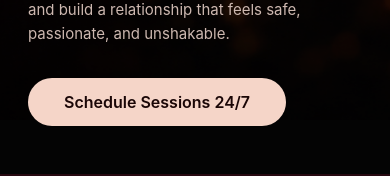
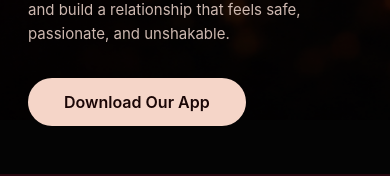
Before and after one commit to TyAkgayev/BuiltOnIntimacy, a React Native app: screen / in a window 390 px wide. Shown: the part 655-831 px from the top of the page. Built offline with nearby package versions, Linux system fonts and the light colour scheme; a web font is replaced by a local one.

Commit message:
Flip hero CTA button between Schedule Sessions 24/7 and Download Our App
Collapses scaleY to 0, swaps text, then expands back — every 3.5 s.
Both desktop and mobile hero buttons animate in sync.

Co-Authored-By: Claude Sonnet 4.6 <noreply@anthropic.com>

```diff
--- a/App.js
+++ b/App.js
@@ -119,6 +119,7 @@ export default function App() {
   const featureScales = useRef(FEATURES.map(() => new Animated.Value(1))).current;
   const videoContainerRef = useRef(null);
   const videoProgress = useRef(new Animated.Value(0)).current;
+  const btnFlip = useRef(new Animated.Value(1)).current;
 
   const [menuOpen, setMenuOpen]       = useState(false);
   const [formOpen, setFormOpen]       = useState(false);
@@ -128,6 +129,7 @@ export default function App() {
   const [message, setMessage]         = useState('');
   const [activeFeature, setActiveFeature] = useState(null);
   const [videoPlaying, setVideoPlaying]   = useState(false);
+  const [btnIndex, setBtnIndex]           = useState(0);
 
   const videoW = isDesktop ? Math.min(width - 120, 960) : width - 56;
   const videoH = Math.round(videoW * 9 / 16);
@@ -150,6 +152,20 @@ export default function App() {
       observer.observe(node);
     }, 800);
     return () => clearTimeout(timer);
+  }, []);
+
+  const BTN_LABELS = ['Schedule Sessions 24/7', 'Download Our App'];
+
+  useEffect(() => {
+    const interval = setInterval(() => {
+      // Collapse
+      Animated.timing(btnFlip, { toValue: 0, duration: 180, useNativeDriver: true }).start(() => {
+        setBtnIndex(i => (i + 1) % BTN_LABELS.length);
+        // Expand
+        Animated.timing(btnFlip, { toValue: 1, duration: 180, useNativeDriver: true }).start();
+      });
+    }, 3500);
+    return () => clearInterval(interval);
   }, []);
 
   const openForm = () => {
@@ -264,9 +280,11 @@ export default function App() {
                   I help couples create deeper intimacy, heal,{'\n'}and build a
                   relationship that feels safe,{'\n'}passionate, and unshakable.
                 </Text>
-                <TouchableOpacity style={styles.connectBtn} activeOpacity={0.85} onPress={openForm}>
-                  <Text style={styles.connectBtnText}>Schedule Sessions 24/7</Text>
-                </TouchableOpacity>
+                <Animated.View style={{ transform: [{ scaleY: btnFlip }] }}>
+                  <TouchableOpacity style={styles.connectBtn} activeOpacity={0.85} onPress={openForm}>
+                    <Text style={styles.connectBtnText}>{BTN_LABELS[btnIndex]}</Text>
+                  </TouchableOpacity>
+                </Animated.View>
               </View>
               <View style={styles.heroRightDesktop}>
                 <Animated.Image
@@ -294,9 +312,11 @@ export default function App() {
                   I help couples create deeper intimacy, heal, and build a
                   relationship that feels safe, passionate, and unshakable.
                 </Text>
-                <TouchableOpacity style={styles.connectBtn} activeOpacity={0.85} onPress={openForm}>
-                  <Text style={styles.connectBtnText}>Schedule Sessions 24/7</Text>
-                </TouchableOpacity>
+                <Animated.View style={{ transform: [{ scaleY: btnFlip }] }}>
+                  <TouchableOpacity style={styles.connectBtn} activeOpacity={0.85} onPress={openForm}>
+                    <Text style={styles.connectBtnText}>{BTN_LABELS[btnIndex]}</Text>
+                  </TouchableOpacity>
+                </Animated.View>
               </View>
             </View>
           )}
```
